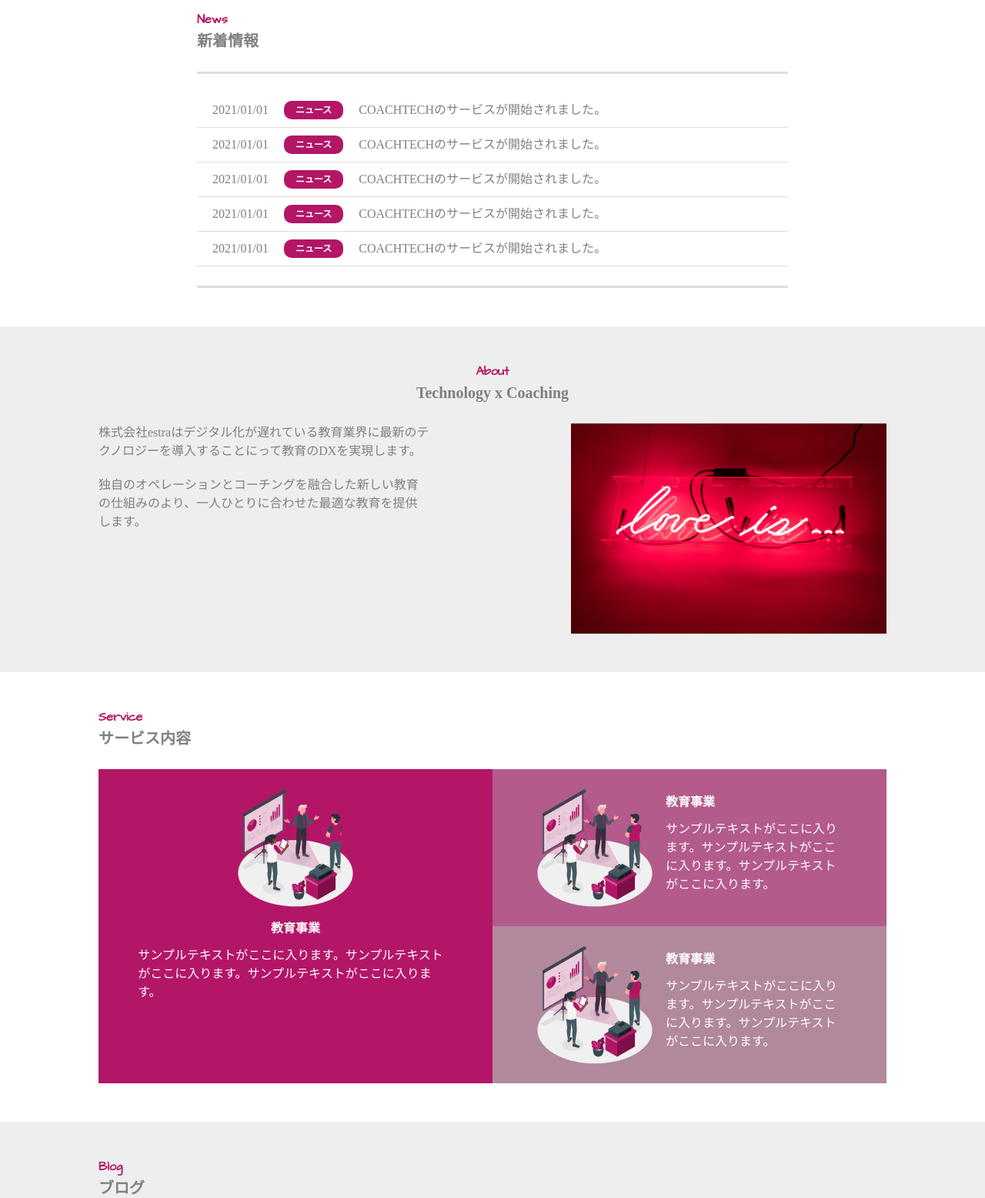
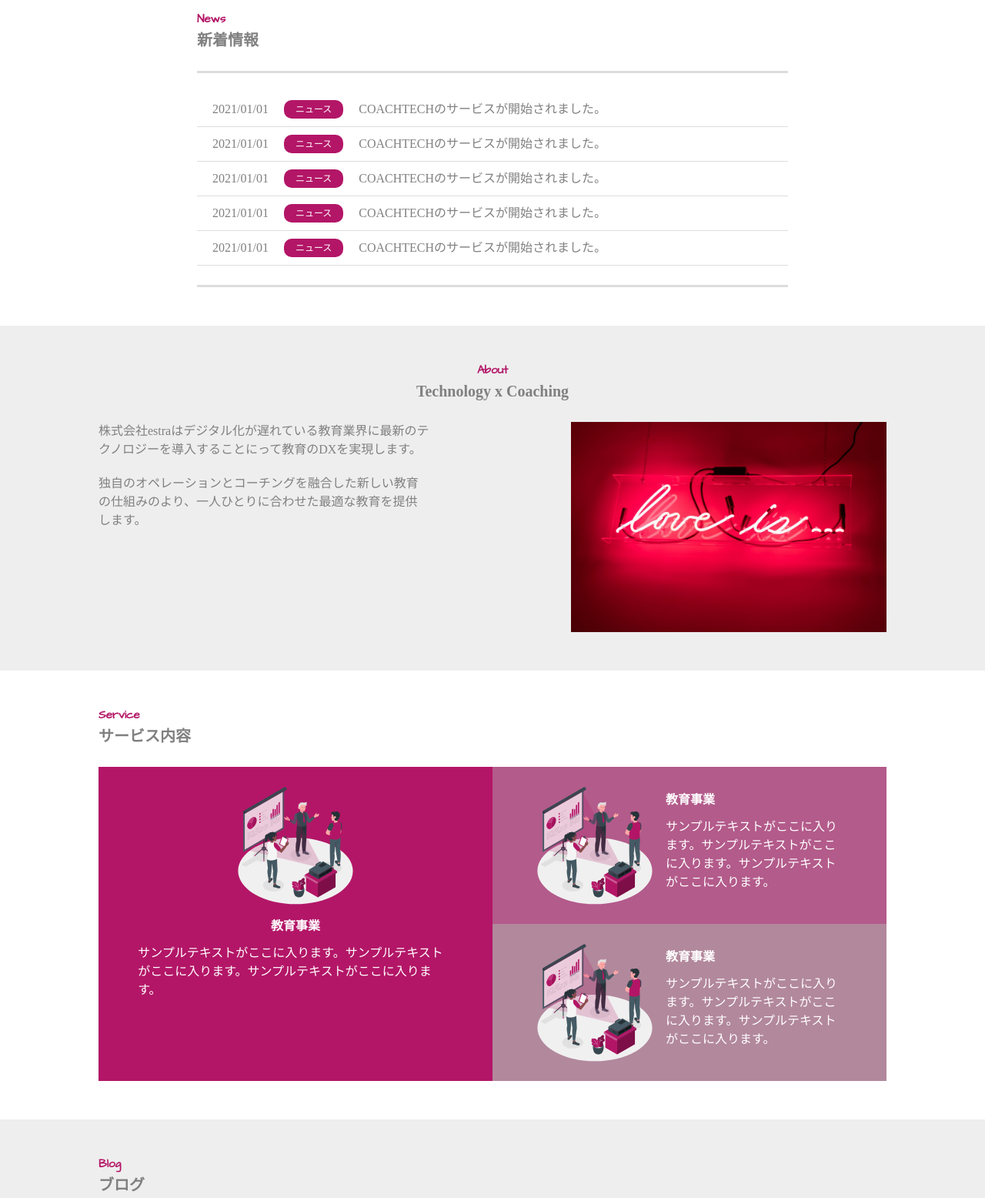
Before and after one commit to nerumero21/LPsite_practice, a plain HTML site: page index.html in a window 1280 px wide. Shown: the part 640-2196 px from the top of the page at 77% size. Drawn offline with Linux system fonts and the light colour scheme.

Commit message:
'h'tag modified

```diff
--- a/css/style.css
+++ b/css/style.css
@@ -60,6 +60,7 @@
 }
 .News__title-en{
   font-family: 'Architects Daughter', cursive;
+  font-size: 15px;
   color: #b31667;
   margin-bottom: 10px;
 }
@@ -102,6 +103,7 @@
 }
 .About__title-en{
   font-family: 'Architects Daughter', cursive;
+  font-size: 15px;
   color: #b31667;
   text-align: center;
   margin-bottom: 10px;
@@ -131,6 +133,7 @@
 }
 .Service__title-en{
   font-family: 'Architects Daughter', cursive;
+  font-size: 15px;
   color: #b31667;
   margin-bottom: 10px;
 }
@@ -228,6 +231,7 @@
 }
 .Blog__title-en{
   font-family: 'Architects Daughter', cursive;
+  font-size: 15px;
   color: #b31667;
   margin-bottom: 10px;
 }
@@ -293,6 +297,7 @@
 }
 .Company__title-en{
   font-family: 'Architects Daughter', cursive;
+  font-size: 15px;
   color: #b31667;
   margin-bottom: 10px;
 }
--- a/index.html
+++ b/index.html
@@ -35,41 +35,41 @@
     </div>
 
     <div id="news" class="News">
-      <h3 class="News__title-en">News</h3>
+      <h1 class="News__title-en">News</h1>
       <h1 class="News__title-jp">新着情報</h1>
       <div class="News__content">
         <a class="News__content__headline" href="#">
           <p class="headline__date">2021/01/01</p>
           <div class="headline__genre">
-            <h3 class="headline__genre__text">ニュース</h3>
+            <p class="headline__genre__text">ニュース</p>
           </div>
           <p class="headline__text">COACHTECHのサービスが開始されました。</p>
         </a>
         <a class="News__content__headline" href="#">
           <p class="headline__date">2021/01/01</p>
           <div class="headline__genre">
-            <h3 class="headline__genre__text">ニュース</h3>
+            <p class="headline__genre__text">ニュース</p>
           </div>
           <p class="headline__text">COACHTECHのサービスが開始されました。</p>
         </a>
         <a class="News__content__headline" href="#">
           <p class="headline__date">2021/01/01</p>
           <div class="headline__genre">
-            <h3 class="headline__genre__text">ニュース</h3>
+            <p class="headline__genre__text">ニュース</p>
           </div>
           <p class="headline__text">COACHTECHのサービスが開始されました。</p>
         </a>
         <a class="News__content__headline" href="#">
           <p class="headline__date">2021/01/01</p>
           <div class="headline__genre">
-            <h3 class="headline__genre__text">ニュース</h3>
+            <p class="headline__genre__text">ニュース</p>
           </div>
           <p class="headline__text">COACHTECHのサービスが開始されました。</p>
         </a>
         <a class="News__content__headline" href="#">
           <p class="headline__date">2021/01/01</p>
           <div class="headline__genre">
-            <h3 class="headline__genre__text">ニュース</h3>
+            <p class="headline__genre__text">ニュース</p>
           </div>
           <p class="headline__text">COACHTECHのサービスが開始されました。</p>
         </a>
@@ -77,7 +77,7 @@
     </div>
 
     <div id="about" class="About">
-      <h3 class="About__title-en">About</h3>
+      <h1 class="About__title-en">About</h1>
       <h1 class="About__title-jp">Technology x Coaching</h1>
       <div class="About__content">
         <div class="About__content__text">
@@ -89,25 +89,25 @@
     </div>
 
     <div id="service" class="Service">
-      <h3 class="Service__title-en">Service</h3>
+      <h1 class="Service__title-en">Service</h1>
       <h1 class="Service__title-jp">サービス内容</h1>
       <div class="Service__content">
         <div class="Service1">
           <img class="Service1__img" src="img/service__first.svg" alt="service">
-          <h3 class="Service1__title">教育事業</h3>
+          <h2 class="Service1__title">教育事業</h2>
           <p class="Service1__text">サンプルテキストがここに入ります。サンプルテキストがここに入ります。サンプルテキストがここに入ります。</p>
         </div>
         <div class="Service2">
           <img class="Service2__img" src="img/service__first.svg" alt="service">
           <div class="Service2__texts">
-            <h3 class="Service2__title">教育事業</h3>
+            <h2 class="Service2__title">教育事業</h2>
             <p class="Service2__text">サンプルテキストがここに入ります。サンプルテキストがここに入ります。サンプルテキストがここに入ります。</p>
           </div>
         </div>
         <div class="Service3">
           <img class="Service3__img" src="img/service__first.svg" alt="service">
             <div class="Service3__texts">
-            <h3 class="Service3__title">教育事業</h3>
+            <h2 class="Service3__title">教育事業</h2>
             <p class="Service3__text">サンプルテキストがここに入ります。サンプルテキストがここに入ります。サンプルテキストがここに入ります。</p>
           </div>
         </div>
@@ -115,12 +115,12 @@
     </div>
 
     <div id="blog" class="Blog">
-      <h3 class="Blog__title-en">Blog</h3>
+      <h1 class="Blog__title-en">Blog</h1>
       <h1 class="Blog__title-jp">ブログ</h1>
       <div class="Blog__content">
         <a class="Blog__page" href="#">
           <img class="Blog__page__img" src="img/blog__first.jpg" alt="">
-          <h1>Blog</h1>
+          <h2>Blog</h2>
           <div class="Blog__page__texts">
             <p class="Blog__page__text">プログラミング学習の勉強方法を特集。挫折しない秘訣とは？</p>
             <div class="Blog__page__footer">
@@ -131,7 +131,7 @@
         </a>
         <a class="Blog__page" href="#">
           <img class="Blog__page__img" src="img/blog__first.jpg" alt="">
-          <h1>Blog</h1>
+          <h2>Blog</h2>
           <div class="Blog__page__texts">
             <p class="Blog__page__text">プログラミング学習の勉強方法を特集。挫折しない秘訣とは？</p>
             <div class="Blog__page__footer">
@@ -142,7 +142,7 @@
         </a>
         <a class="Blog__page" href="#">
           <img class="Blog__page__img" src="img/blog__first.jpg" alt="">
-          <h1>Blog</h1>
+          <h2>Blog</h2>
           <div class="Blog__page__texts">
             <p class="Blog__page__text">プログラミング学習の勉強方法を特集。挫折しない秘訣とは？</p>
             <div class="Blog__page__footer">
@@ -156,7 +156,7 @@
     </div>
 
     <div id="company" class="Company">
-      <h3 class="Company__title-en">Company</h3>
+      <h1 class="Company__title-en">Company</h1>
       <h1 class="Company__title-jp">会社概要</h1>
       <div class="Company__content">
         <table class="Company__content__table">
@@ -201,7 +201,7 @@
 
 
     <div id="contact" class="Contact">
-      <h2 class="Contact__text">株式会社estraへのお問い合わせはこちらから</h2>
+      <h1 class="Contact__text">株式会社estraへのお問い合わせはこちらから</h1>
       <div class="Contact__line"></div>
       <a class="Contact__box" href="#">お問い合わせ</a>
     </div>
```
